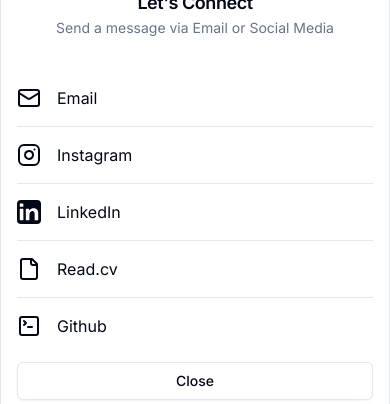
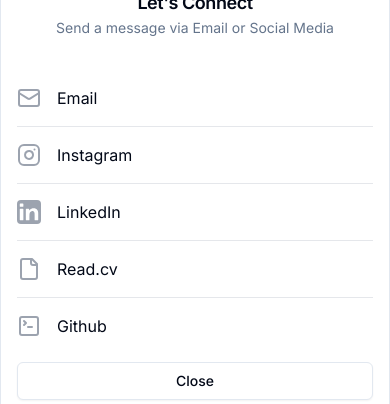
Before and after one commit to josephdburdick/j0e.me, a Next.js app: page / in a window 390 px wide. Both pictures are taken after a click on the button "Let's Connect". Shown: the part 427-831 px from the top of the page. Built offline with nearby package versions, Linux system fonts and the light colour scheme; no server answers.

Commit message:
Improve mobile nav legibility

```diff
--- a/src/app/_content/Intro.tsx
+++ b/src/app/_content/Intro.tsx
@@ -30,7 +30,6 @@
       window.removeEventListener("scroll", handleScroll)
     }
   }, [])
-
   return (
     <div className="flex min-h-[95dvh] flex-col items-center justify-center">
       <div className="flex w-full flex-1">
@@ -40,7 +39,7 @@
           </MainHeader>
           <div
             className={cn(
-              "fixed top-0 w-full bg-gradient-to-b from-background mix-blend-normal transition-opacity duration-300 dark:mix-blend-plus-darker",
+              "fixed top-0 w-full bg-gradient-to-b from-background backdrop-blur-sm transition-opacity duration-300 dark:mix-blend-plus-darker dark:backdrop-blur-none",
               isSticky ? "opacity-100" : "opacity-0",
             )}
           >
@@ -64,7 +63,6 @@
               >
                 <div className="hidden shrink-0 items-center gap-2 text-sm text-muted md:flex md:text-base">
                   <Icon.mapPin />
-                  {/* <span>{data.profile.attributes.location}</span> */}
                   <WeatherComponent />
                 </div>
                 <MainNav
--- a/src/components/global/DarkModeToggle.tsx
+++ b/src/components/global/DarkModeToggle.tsx
@@ -29,7 +29,7 @@
       className="group relative inline-flex items-center rounded-full bg-secondary focus:outline-none dark:bg-gray-800"
       onClick={() => setDarkMode(!darkMode)}
     >
-      <div className="pointer-events-none absolute right-full z-0 mr-2 translate-x-1/4 whitespace-nowrap rounded-full bg-primary px-4 py-2 text-xs opacity-0 transition-all duration-300 group-hover:-translate-x-0 group-hover:opacity-100 group-active:opacity-100">
+      <div className="pointer-events-none absolute right-full z-0 mr-2 translate-x-1/4 whitespace-nowrap rounded-full bg-primary px-4 py-2 opacity-0 transition-all duration-300 group-hover:-translate-x-0 group-hover:opacity-100 group-active:opacity-100">
         Toggle theme
       </div>
       <div
--- a/src/components/global/MainNav.tsx
+++ b/src/components/global/MainNav.tsx
@@ -12,6 +12,7 @@
   DrawerTrigger,
 } from "@/components/ui/drawer"
 import { ContactLink } from "@/lib/types"
+import { cn } from "@/lib/utils"
 
 import { Popover, PopoverContent, PopoverTrigger } from "../ui/popover"
 import Icon from "./Icon"
@@ -20,22 +21,29 @@
   links: ContactLink[];
   title?: string;
   description?: string;
+  iconOnly?: boolean;
 };
 
 export default function MainNav(props: Props) {
-  const { links: linksProp = [], title, description } = props
+  const { iconOnly = false, links: linksProp = [], title, description } = props
   const renderTrigger = (
-    <Button variant="outline" size="lg" className="rounded-full py-4">
-      <span className="flex items-center gap-2">
-        {title}
-        <Icon.send />
+    <Button variant="outline" size={"lg"}>
+      <span className="flex items-center gap-2 text-primary">
+        {iconOnly ? (
+          <Icon.menu />
+        ) : (
+          <>
+            {title}
+            <Icon.send />
+          </>
+        )}
       </span>
     </Button>
   )
 
   const Nav = () => (
     <nav>
-      <ul className="divide-y divide-gray-200">
+      <ul className="divide-y divide-gray-200 dark:divide-gray-700">
         {linksProp.map(({ url, icon, label }, index: number) => {
           const IconComponent = Icon[icon as string] as React.FC<
             React.SVGProps<SVGSVGElement>
@@ -47,9 +55,12 @@
                 href={url}
                 target="_blank"
                 rel="noreferrer"
-                className={"flex items-center gap-4 py-4"}
+                className={"text-fore flex items-center gap-4 py-4"}
               >
-                <IconComponent /> {label}
+                <div className="text-muted">
+                  <IconComponent />
+                </div>
+                {label}
               </a>
             </li>
           )
--- /dev/null
+++ b/src/components/global/Swap.tsx
@@ -0,0 +1,51 @@
+import { cn } from "@/lib/utils"
+import React, { useEffect, useState } from "react"
+
+interface SwapProps {
+  firstComponent: React.ReactNode;
+  secondComponent: React.ReactNode;
+  firstDuration?: number; // Duration to show the first component
+  secondDuration?: number; // Duration to show the second component
+  className?: string;
+}
+
+const Swap: React.FC<SwapProps> = ({
+  firstComponent,
+  secondComponent,
+  firstDuration = 5000,
+  secondDuration = 1000,
+  className = "",
+}) => {
+  const [showFirst, setShowFirst] = useState(true)
+
+  useEffect(() => {
+    let intervalId: NodeJS.Timeout
+
+    const switchComponent = () => {
+      setShowFirst((prev) => !prev)
+      const nextDuration = showFirst ? secondDuration : firstDuration
+      intervalId = setTimeout(switchComponent, nextDuration)
+    }
+
+    intervalId = setTimeout(switchComponent, firstDuration) // Start with the first component duration
+
+    return () => clearTimeout(intervalId) // Cleanup timeout on component unmount
+  }, [firstDuration, secondDuration, showFirst])
+
+  return (
+    <div className={cn("relative h-full overflow-hidden", className)}>
+      <div
+        className={`absolute transform transition-transform duration-500 ${showFirst ? "translate-y-0" : "-translate-y-full"}`}
+      >
+        {firstComponent}
+      </div>
+      <div
+        className={`absolute transform transition-transform duration-500 ${showFirst ? "translate-y-full" : "translate-y-0"}`}
+      >
+        {secondComponent}
+      </div>
+    </div>
+  )
+}
+
+export default Swap
--- a/src/lib/icons.tsx
+++ b/src/lib/icons.tsx
@@ -2,6 +2,7 @@
   File,
   Mail,
   MapPin,
+  Menu,
   MoonStar,
   Send,
   SquareTerminal,
@@ -42,7 +43,10 @@
   >
     <g>
       <g>
-        <path d="M472.366,0.003H18.36C8.219,0.003,0,8.222,0,18.363v454.005c0,10.143,8.219,18.361,18.36,18.361h454.012    c10.142,0,18.36-8.219,18.36-18.361V18.363C490.727,8.222,482.507,0.003,472.366,0.003z M130.375,403.808    c0,6.762-5.478,12.238-12.24,12.238H69.132c-6.756,0-12.24-5.477-12.24-12.238V189.625c0-6.763,5.484-12.24,12.24-12.24h49.003    c6.762,0,12.24,5.477,12.24,12.24V403.808z M130.375,127.482c0,6.763-5.478,12.24-12.24,12.24H69.132    c-6.756,0-12.24-5.478-12.24-12.24V83.969c0-6.763,5.484-12.24,12.24-12.24h49.003c6.762,0,12.24,5.477,12.24,12.24V127.482z     M433.835,403.808c0,6.762-5.483,12.238-12.24,12.238h-49.003c-6.763,0-12.24-5.477-12.24-12.238v-90.436    c0-29.988-1.566-49.383-4.712-58.189c-3.14-8.807-8.237-15.649-15.3-20.526c-7.062-4.884-15.558-7.32-25.496-7.32    c-12.729,0-24.149,3.488-34.26,10.459c-10.11,6.977-17.038,16.211-20.79,27.717c-3.745,11.506-5.618,32.779-5.618,63.807v74.488    c0,6.762-5.483,12.238-12.24,12.238h-49.003c-6.756,0-12.24-5.477-12.24-12.238V189.625c0-6.763,5.483-12.24,12.24-12.24h43.771    c6.763,0,12.24,5.477,12.24,12.24v16.316c0,6.763,3.312,7.852,7.858,2.852c22.864-25.123,50.753-37.687,83.673-37.687    c16.212,0,31.028,2.919,44.455,8.758c13.422,5.838,23.58,13.292,30.466,22.356c6.885,9.063,11.683,19.351,14.382,30.857    c2.699,11.505,4.058,27.98,4.058,49.426V403.808L433.835,403.808z" />
+        <path
+          fill="currentColor"
+          d="M472.366,0.003H18.36C8.219,0.003,0,8.222,0,18.363v454.005c0,10.143,8.219,18.361,18.36,18.361h454.012    c10.142,0,18.36-8.219,18.36-18.361V18.363C490.727,8.222,482.507,0.003,472.366,0.003z M130.375,403.808    c0,6.762-5.478,12.238-12.24,12.238H69.132c-6.756,0-12.24-5.477-12.24-12.238V189.625c0-6.763,5.484-12.24,12.24-12.24h49.003    c6.762,0,12.24,5.477,12.24,12.24V403.808z M130.375,127.482c0,6.763-5.478,12.24-12.24,12.24H69.132    c-6.756,0-12.24-5.478-12.24-12.24V83.969c0-6.763,5.484-12.24,12.24-12.24h49.003c6.762,0,12.24,5.477,12.24,12.24V127.482z     M433.835,403.808c0,6.762-5.483,12.238-12.24,12.238h-49.003c-6.763,0-12.24-5.477-12.24-12.238v-90.436    c0-29.988-1.566-49.383-4.712-58.189c-3.14-8.807-8.237-15.649-15.3-20.526c-7.062-4.884-15.558-7.32-25.496-7.32    c-12.729,0-24.149,3.488-34.26,10.459c-10.11,6.977-17.038,16.211-20.79,27.717c-3.745,11.506-5.618,32.779-5.618,63.807v74.488    c0,6.762-5.483,12.238-12.24,12.238h-49.003c-6.756,0-12.24-5.477-12.24-12.238V189.625c0-6.763,5.483-12.24,12.24-12.24h43.771    c6.763,0,12.24,5.477,12.24,12.24v16.316c0,6.763,3.312,7.852,7.858,2.852c22.864-25.123,50.753-37.687,83.673-37.687    c16.212,0,31.028,2.919,44.455,8.758c13.422,5.838,23.58,13.292,30.466,22.356c6.885,9.063,11.683,19.351,14.382,30.857    c2.699,11.505,4.058,27.98,4.058,49.426V403.808L433.835,403.808z"
+        />
       </g>
     </g>
   </svg>
@@ -51,6 +55,7 @@
 const icons: IconsMap = {
   send: Send,
   mail: Mail,
+  menu: Menu,
   moon: MoonStar,
   sun: Sun,
   linkedIn: LinkedInSVG,
```
